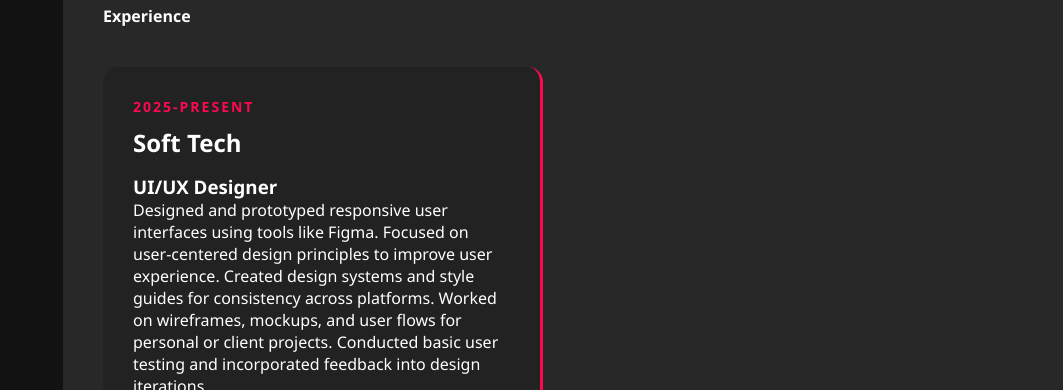
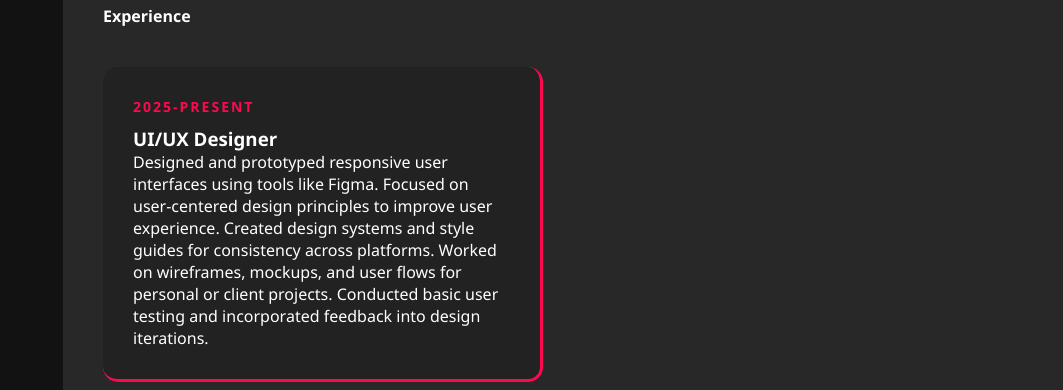
Before and after one commit to Anglakpa11/myportfolio, a plain HTML site: page index.html in a window 1280 px wide. Shown: the part 3000-3390 px from the top of the page, without its empty margins (217-1280 px from the left). Drawn offline with Linux system fonts and the light colour scheme.

Commit message:
Update index.html

```diff
--- a/index.html
+++ b/index.html
@@ -767,7 +767,7 @@ Explored modern design styles and trends. Tried out components like dark mode, n
           <div>
             <div class="card" style="margin-bottom: 30px;">
               <div class="section-label">2025-present</div>
-              <h2>Soft Tech</h2>
+
               <h3>UI/UX Designer</h3>
               <p>Designed and prototyped responsive user interfaces using tools like Figma.
 
```
